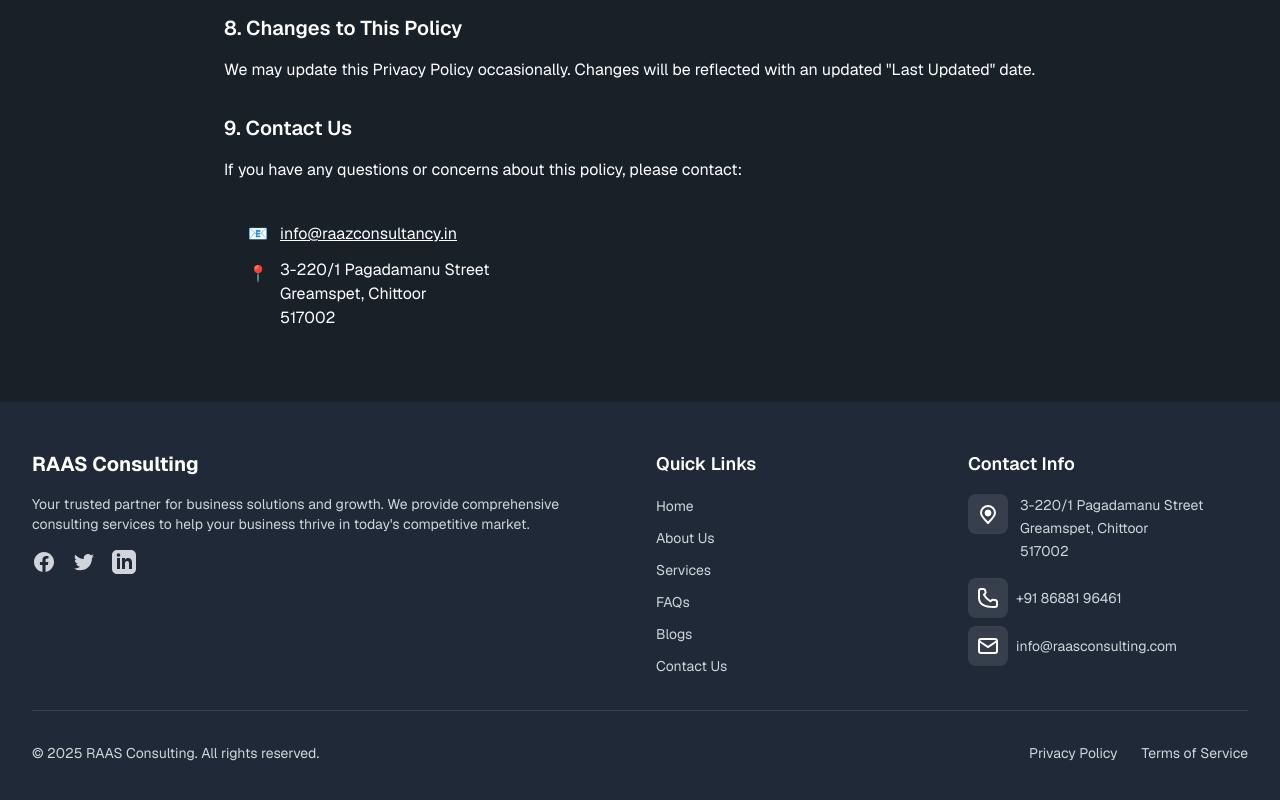
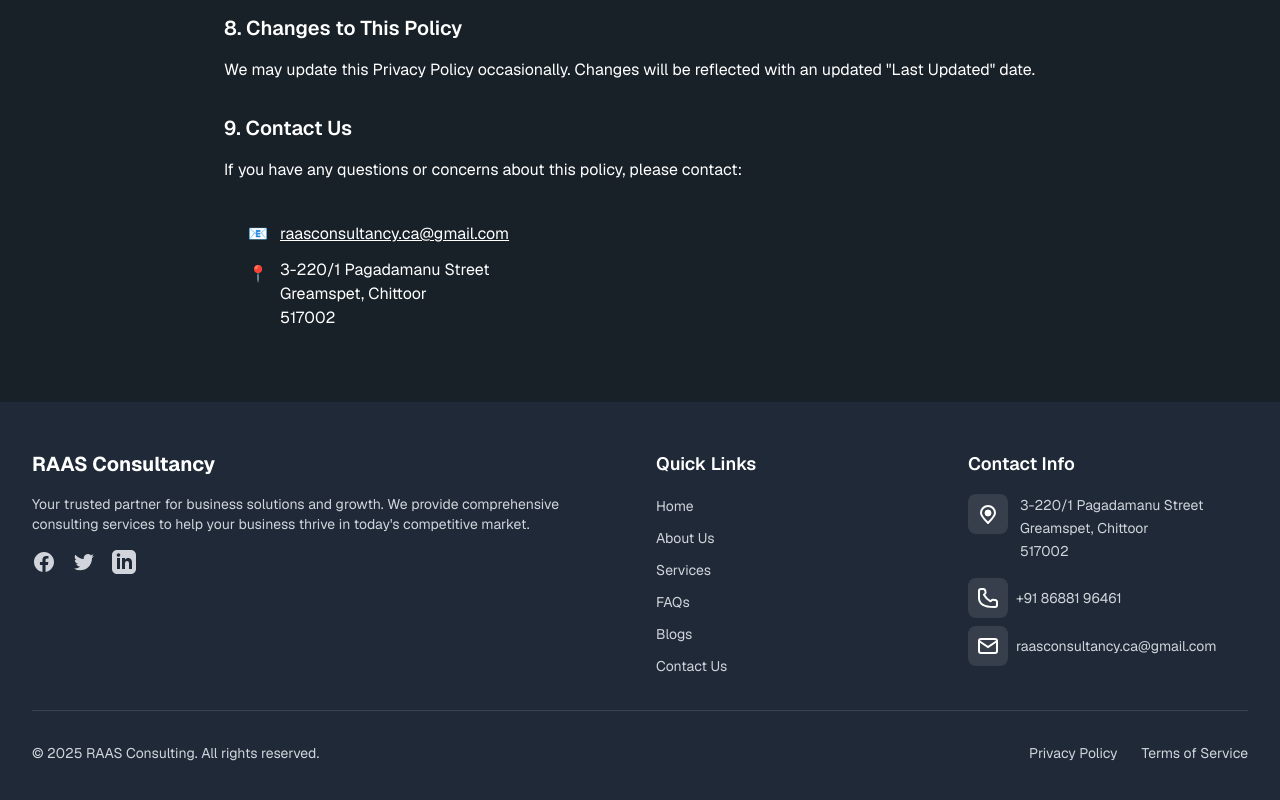
Before and after one commit to hruthiksiva/raas-consultancy, a React (Vite) app: page /privacy-policy in a window 1280 px wide. Shown: the part 1722-2522 px from the top of the page. Built offline with nearby package versions, Linux system fonts and the light colour scheme.

Commit message:
Final content and changes tested - Working

```diff
--- a/src/components/Footer.jsx
+++ b/src/components/Footer.jsx
@@ -29,7 +29,7 @@
         <div className="grid grid-cols-1 md:grid-cols-4 gap-4 md:gap-8">
           {/* Company Info */}
           <div className="col-span-1 md:col-span-2">
-            <h3 className="text-base md:text-xl font-bold mb-2 md:mb-4">RAAS Consulting</h3>
+            <h3 className="text-base md:text-xl font-bold mb-2 md:mb-4">RAAS Consultancy</h3>
             <p className="text-gray-300 text-xs md:text-sm mb-2 md:mb-4">
               Your trusted partner for business solutions and growth. We provide comprehensive
               consulting services to help your business thrive in today's competitive market.
@@ -131,10 +131,10 @@
                     </svg>
                   </span>
                   <a
-                    href="mailto:info@raasconsulting.com"
+                    href="mailto:raasconsultancy.ca@gmail.com"
                     className="hover:text-[#B69567] focus:text-[#B69567] transition-colors duration-200"
                   >
-                    info@raasconsulting.com
+                    raasconsultancy.ca@gmail.com
                   </a>
                 </p>
               </div>
--- a/src/components/Navbar.jsx
+++ b/src/components/Navbar.jsx
@@ -101,7 +101,7 @@
               onClick={() => handleNavClick('/')}
               className="flex-shrink-0 flex items-center hover:opacity-80 transition-opacity duration-200"
             >
-              <span className="text-lg md:text-xl font-bold" style={{ color: '#FFFFFF' }}>RAAS Consulting</span>
+              <span className="text-lg md:text-xl font-bold" style={{ color: '#FFFFFF' }}>RAAS Consultancy</span>
             </button>
           </div>
 
--- a/src/components/about/OurStorySection.jsx
+++ b/src/components/about/OurStorySection.jsx
@@ -10,7 +10,7 @@
             Our Story
           </h2>
           <p className="text-base sm:text-lg leading-relaxed" style={{ color: '#2F3C4E' }}>
-            Raaz Consultancy emerged to bridge the gap between financial expertise and human understanding. Founded by Chartered professionals with business-first insight, we blend compliance with empathy. For us, every client is not just a file — it's a founder, a dream, a journey. That belief powers how we serve.
+            RAAS Consultancy emerged to bridge the gap between financial expertise and human understanding. Founded by Chartered professionals with business-first insight, we blend compliance with empathy. For us, every client is not just a file — it's a founder, a dream, a journey. That belief powers how we serve.
           </p>
         </div>
         <div className="relative">
--- a/src/components/contact/ContactInformationSection.jsx
+++ b/src/components/contact/ContactInformationSection.jsx
@@ -47,8 +47,8 @@
               </div>
               <div>
                 <h3 className="font-semibold mb-1 text-sm sm:text-base" style={{ color: '#FFFFFF' }}>Email</h3>
-                <a href="mailto:info@raasconsulting.com" className="text-xs sm:text-base" style={{ color: '#FFFFFF' }}>
-                  info@raasconsulting.com
+                <a href="mailto:raasconsultancy.ca@gmail.com" className="text-xs sm:text-base" style={{ color: '#FFFFFF' }}>
+                raasconsultancy.ca@gmail.com
                 </a>
               </div>
             </div>
--- a/src/components/home/WhoWeAreSection.jsx
+++ b/src/components/home/WhoWeAreSection.jsx
@@ -10,7 +10,7 @@
             Simplifying Finance. Empowering Growth.
           </h2>
           <p className="text-sm sm:text-base md:text-lg leading-relaxed" style={{ color: '#FFFFFF' }}>
-            Raaz Consultancy was founded to challenge traditional norms of accounting. Where most saw numbers, we saw narratives. Trust, speed, and simplicity can go hand-in-hand with compliance. We don't just file; we fuel your clarity, growth, and peace of mind.
+            Raas Consultancy was founded to challenge traditional norms of accounting. Where most saw numbers, we saw narratives. Trust, speed, and simplicity can go hand in hand with compliance. We don't just file; we fuel your clarity, growth, and peace of mind.
           </p>
         </div>
         <div className="relative">
--- a/src/pages/PrivacyPolicy.jsx
+++ b/src/pages/PrivacyPolicy.jsx
@@ -153,8 +153,8 @@
               <div className="rounded-lg p-6 space-y-3" style={{ background: 'none', border: 'none' }}>
                 <p className="flex items-center" style={{ color: '#FFFFFF' }}>
                   <span className="mr-3">📧</span>
-                  <a href="mailto:info@raazconsultancy.in" style={{ color: '#FFFFFF', textDecoration: 'underline' }}>
-                    info@raazconsultancy.in
+                  <a href="mailto:raasconsultancy.ca@gmail.com" style={{ color: '#FFFFFF', textDecoration: 'underline' }}>
+                  raasconsultancy.ca@gmail.com
                   </a>
                 </p>
                 <p className="flex items-start" style={{ color: '#FFFFFF' }}>
--- a/src/pages/TermsOfService.jsx
+++ b/src/pages/TermsOfService.jsx
@@ -162,8 +162,8 @@
               <div className="rounded-lg p-6 space-y-3" style={{ background: 'none', border: 'none' }}>
                 <p className="flex items-center" style={{ color: '#FFFFFF' }}>
                   <span className="mr-3">📧</span>
-                  <a href="mailto:info@raazconsultancy.in" style={{ color: '#FFFFFF', textDecoration: 'underline' }}>
-                    info@raazconsultancy.in
+                  <a href="mailto:raasconsultancy.ca@gmail.com" style={{ color: '#FFFFFF', textDecoration: 'underline' }}>
+                  raasconsultancy.ca@gmail.com
                   </a>
                 </p>
                 <p className="flex items-start" style={{ color: '#FFFFFF' }}>
```
